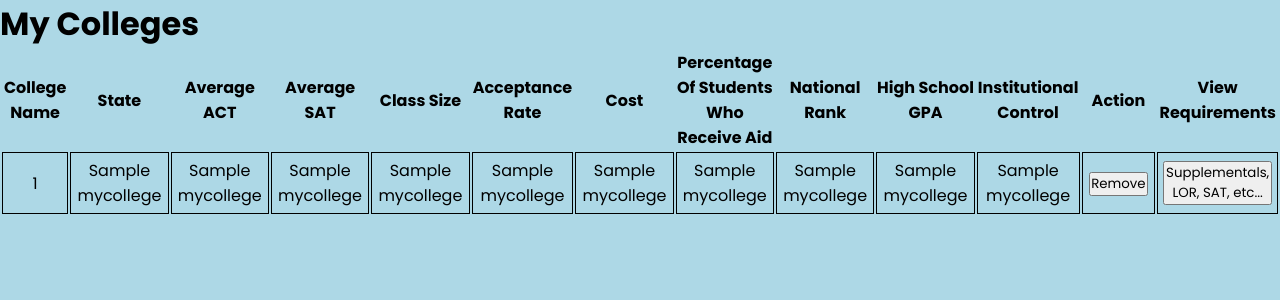
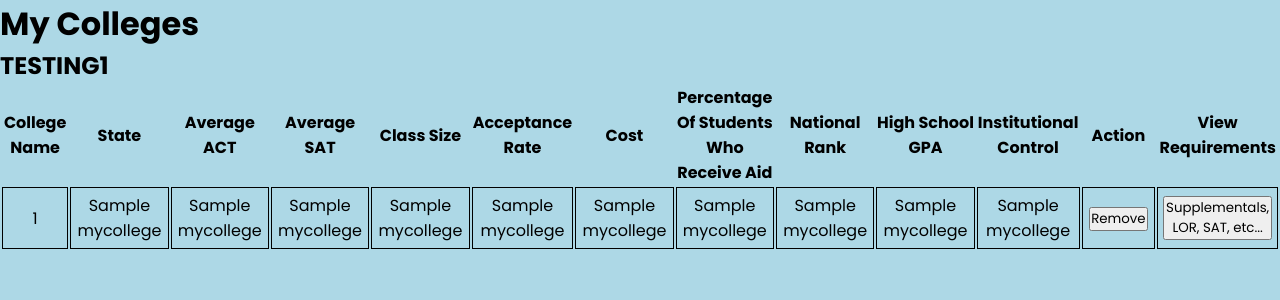
Before and after one commit to DivyShah459/College-Connect, a Flask app: page /mycolleges in a window 1280 px wide. Shown: the top 300 px of the page. Run offline with Flask 3, Linux system fonts and the light colour scheme; a database or web service that is not in the repository returns one stand-in record (values such as "Sample title"); some libraries are stand-ins or nearby versions.

Commit message:
Update mycolleges.html

```diff
--- a/templates/mycolleges.html
+++ b/templates/mycolleges.html
@@ -6,6 +6,7 @@
 </head>
 <body>
     <h1>My Colleges</h1>
+    <h2>TESTING1</h2>
 <table>
 
 
```
